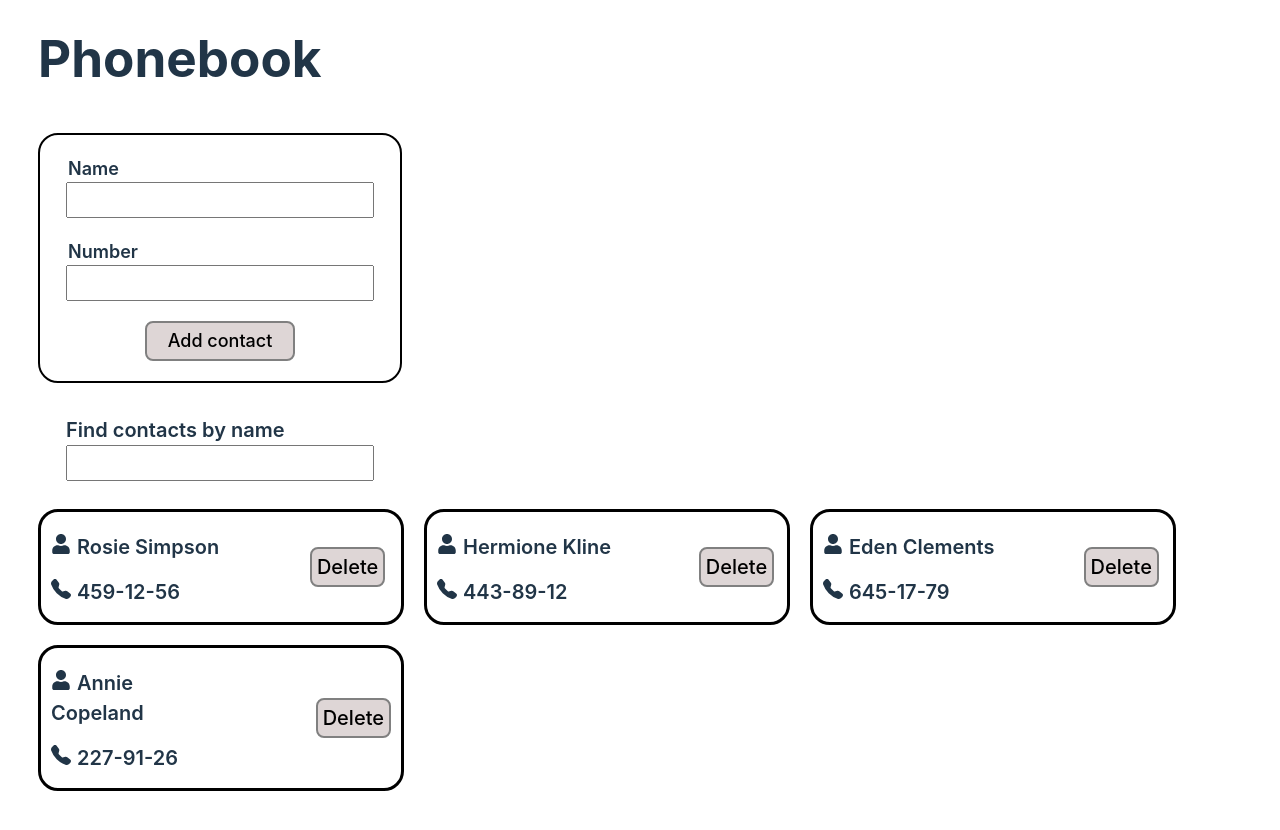
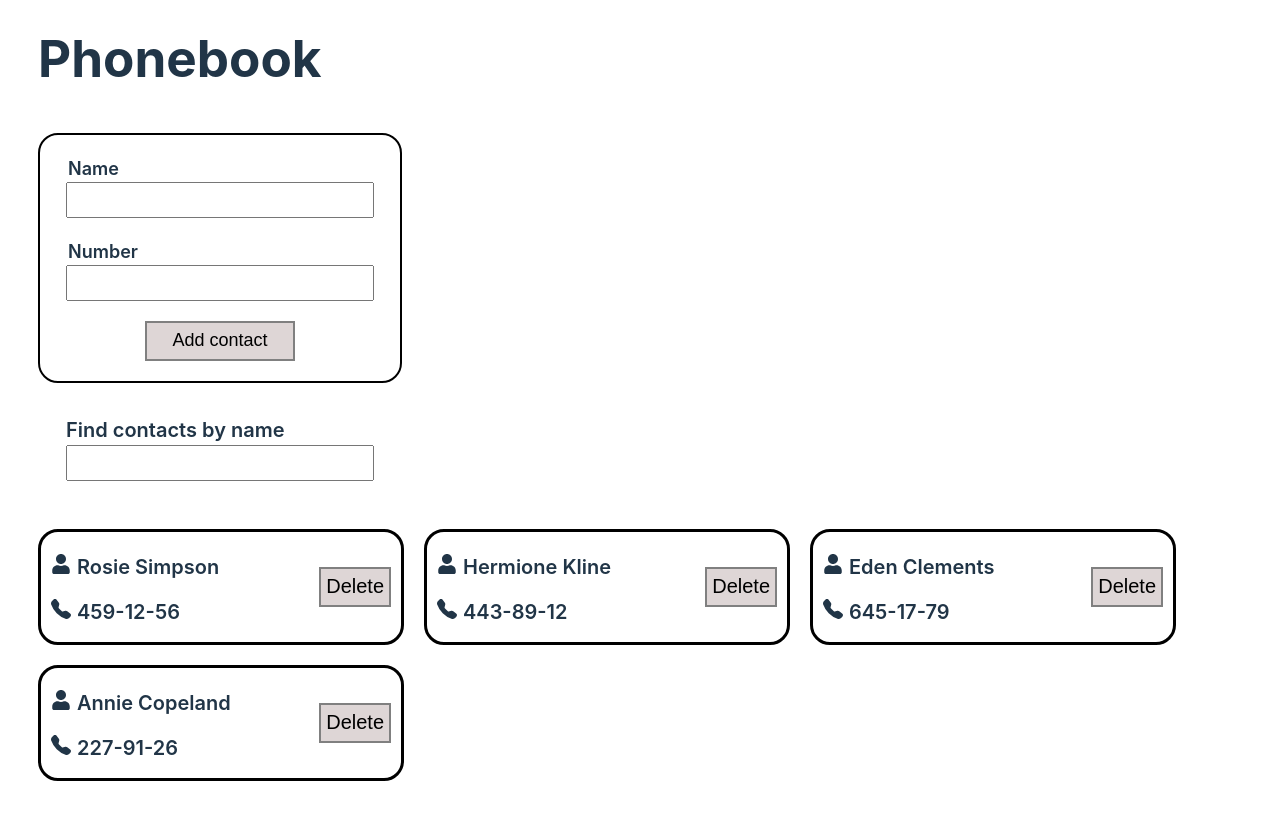
Before and after one commit to TyshchenkoYulia/goit-react-hw-03, a React (Vite) app: page / in a window 1280 px wide. Shown: the top 830 px of the page. Built offline with nearby package versions, Linux system fonts and the light colour scheme.

Commit message:
finish tasks

```diff
--- a/src/components/Contact/Contact.jsx
+++ b/src/components/Contact/Contact.jsx
@@ -2,7 +2,10 @@ import css from "./Contact.module.css";
 import { FaUser } from "react-icons/fa";
 import { BsTelephoneFill } from "react-icons/bs";
 
-export default function Contact({ contact: { id, name, number }, onDelete }) {
+export default function Contact({
+  contact: { id, name, telNumber },
+  onDelete,
+}) {
   return (
     <div className={css.container}>
       <div className={css.wrapper}>
@@ -12,7 +15,7 @@ export default function Contact({ contact: { id, name, number }, onDelete }) {
         </p>
         <p className={css.telNumber}>
           <BsTelephoneFill className={css.icon} />
-          {number}
+          {telNumber}
         </p>
       </div>
 
--- a/src/components/Contact/Contact.module.css
+++ b/src/components/Contact/Contact.module.css
@@ -1,13 +1,11 @@
 .container {
   display: flex;
-  flex-direction: row;
   justify-content: flex-start;
 }
 
 .wrapper {
   display: flex;
   flex-direction: column;
-  margin-right: 85px;
 }
 
 .name {
@@ -34,6 +32,7 @@
   padding: 5px;
   height: 40px;
   background-color: rgb(222, 214, 214);
-  display: block;
-  margin: auto;
+  margin-left: auto;
+  margin-top: auto;
+  margin-bottom: auto;
 }
--- a/src/components/ContactForm/ContactForm.jsx
+++ b/src/components/ContactForm/ContactForm.jsx
@@ -1,7 +1,6 @@
 import css from "./ContactForm.module.css";
 import { useId } from "react";
 import { Formik, Form, Field, ErrorMessage } from "formik";
-// import { nanoid } from "nanoid";
 
 export default function ContactForm({ values, onAddUser, validation }) {
   const userName = useId();
@@ -29,7 +28,7 @@ export default function ContactForm({ values, onAddUser, validation }) {
           component="span"
         />
 
-        <label className={css.text} htmlFor="userTelNumber">
+        <label className={css.text} htmlFor={userTelNumber}>
           Number
         </label>
         <Field className={css.field} name="telNumber" id={userTelNumber} />
--- a/src/components/SearchBox/SearchBox.module.css
+++ b/src/components/SearchBox/SearchBox.module.css
@@ -3,6 +3,7 @@
   flex-direction: column;
   margin-top: 20px;
   margin-left: 28px;
+  margin-bottom: 20px;
 }
 
 .text {
@@ -15,7 +16,3 @@
   height: 30px;
   font-size: 18px;
 }
-/* .field:hover,
-.field:focus {
-  border-color: grey;
-} */
--- a/src/contacts.json
+++ b/src/contacts.json
@@ -1,6 +1,6 @@
 [
-  { "id": "id-1", "name": "Rosie Simpson", "number": "459-12-56" },
-  { "id": "id-2", "name": "Hermione Kline", "number": "443-89-12" },
-  { "id": "id-3", "name": "Eden Clements", "number": "645-17-79" },
-  { "id": "id-4", "name": "Annie Copeland", "number": "227-91-26" }
+  { "id": "id-1", "name": "Rosie Simpson", "telNumber": "459-12-56" },
+  { "id": "id-2", "name": "Hermione Kline", "telNumber": "443-89-12" },
+  { "id": "id-3", "name": "Eden Clements", "telNumber": "645-17-79" },
+  { "id": "id-4", "name": "Annie Copeland", "telNumber": "227-91-26" }
 ]
--- a/src/index.css
+++ b/src/index.css
@@ -34,7 +34,7 @@ h1 {
   font-size: 3.2em;
   line-height: 1.1;
 }
-
+/*
 button {
   border-radius: 8px;
   border: 1px solid transparent;
@@ -45,7 +45,7 @@ button {
   background-color: #1a1a1a;
   cursor: pointer;
   transition: border-color 0.25s;
-}
+} */
 button:hover {
   border-color: #646cff;
 }
```
